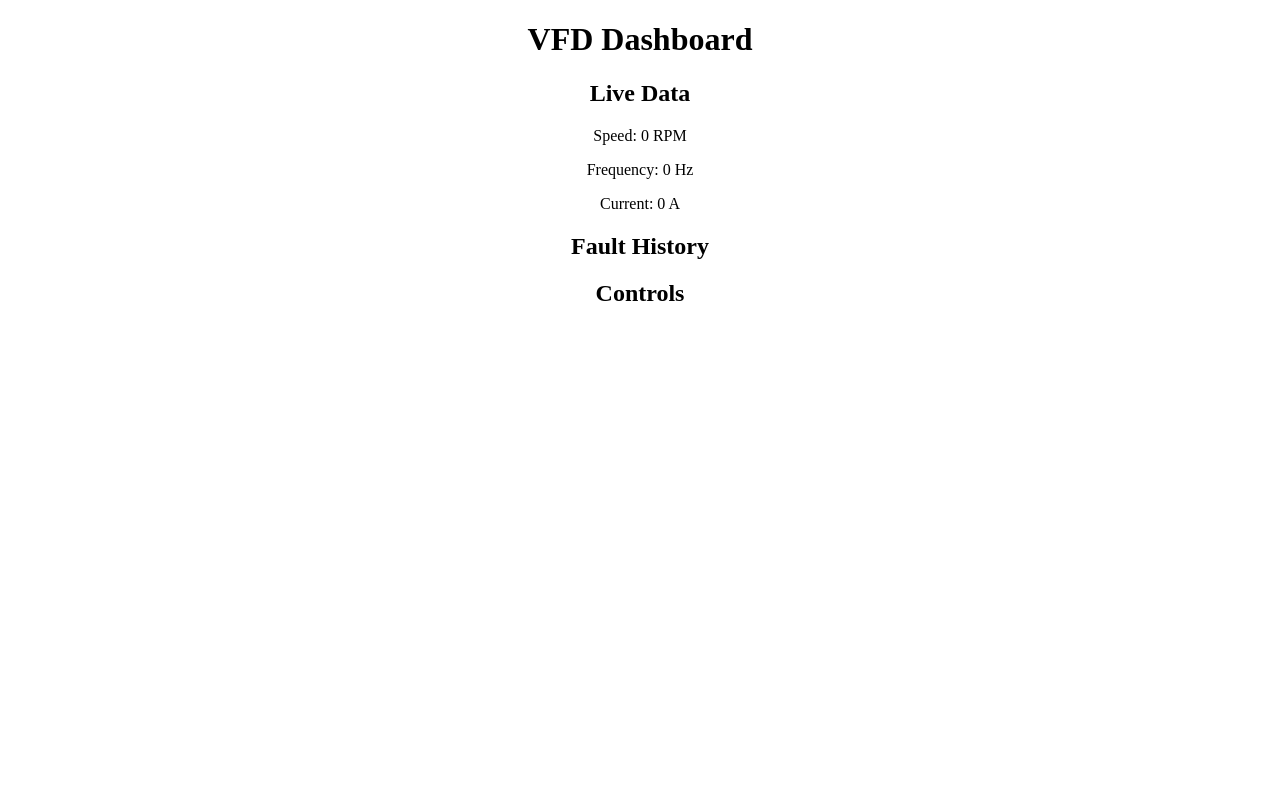
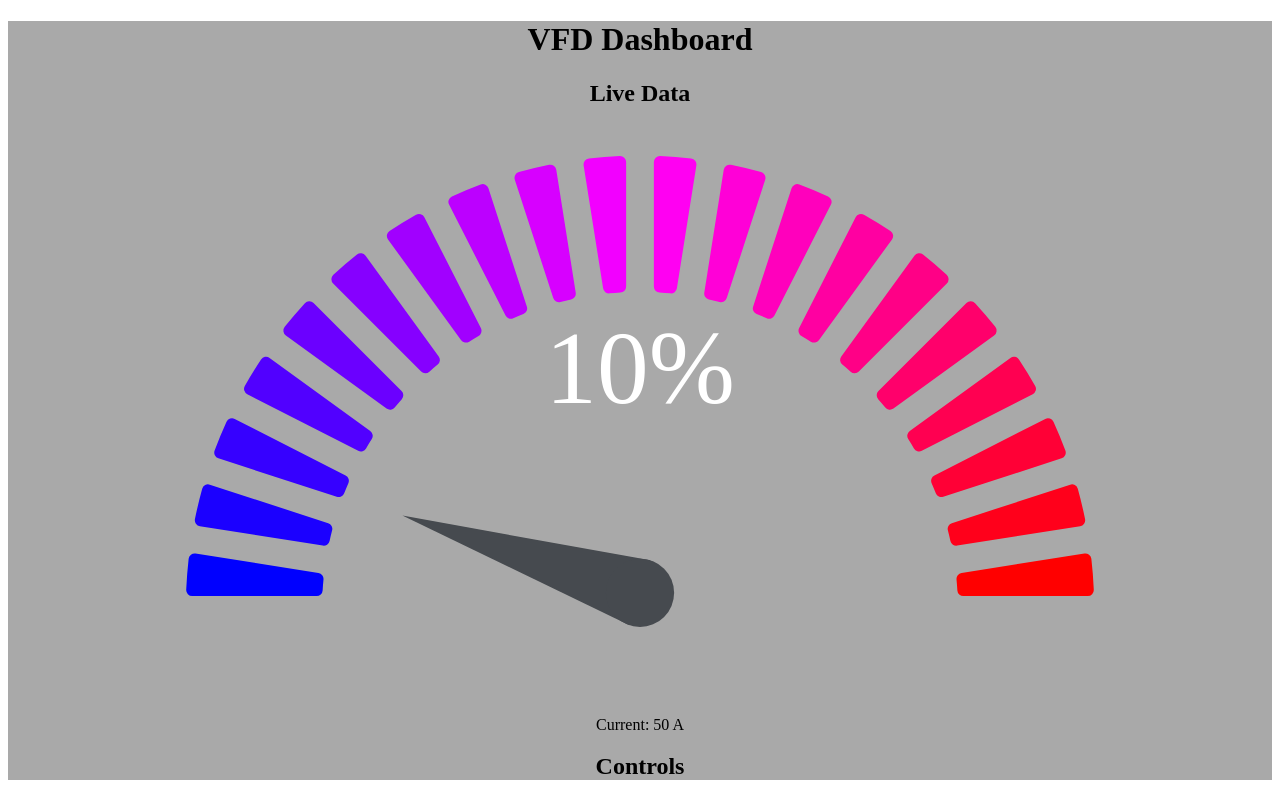
Before and after one commit to watdig/watdig-hmi, a React (Create React App) app: page / in a window 1280 px wide. Built offline with nearby package versions, Linux system fonts and the light colour scheme; no server answers.

Commit message:
Endpoints and RESTful APIs set up. Motor speed guage configured

```diff
--- a/package.json
+++ b/package.json
@@ -8,7 +8,9 @@
     "@testing-library/user-event": "^13.5.0",
     "react": "^18.3.1",
     "react-dom": "^18.3.1",
+    "react-gauge-chart": "^0.5.1",
     "react-scripts": "5.0.1",
+    "styled-components": "^6.1.13",
     "web-vitals": "^2.1.4"
   },
   "scripts": {
--- a/src/App.css
+++ b/src/App.css
@@ -1,38 +1,11 @@
 .App {
   text-align: center;
+  background-color: darkgray;
 }
 
-.App-logo {
-  height: 40vmin;
-  pointer-events: none;
-}
 
 @media (prefers-reduced-motion: no-preference) {
   .App-logo {
     animation: App-logo-spin infinite 20s linear;
   }
 }
-
-.App-header {
-  background-color: #282c34;
-  min-height: 100vh;
-  display: flex;
-  flex-direction: column;
-  align-items: center;
-  justify-content: center;
-  font-size: calc(10px + 2vmin);
-  color: white;
-}
-
-.App-link {
-  color: #61dafb;
-}
-
-@keyframes App-logo-spin {
-  from {
-    transform: rotate(0deg);
-  }
-  to {
-    transform: rotate(360deg);
-  }
-}
--- a/src/App.jsx
+++ b/src/App.jsx
@@ -1,10 +1,10 @@
 import './App.css';
-import Dashboard from './components/Homepage';
+import VitalsDashboard from './components/Homepage';
 
 function App() {
   return (
     <div className="App">
-      <Dashboard />
+      <VitalsDashboard />
     </div>
   );
 }
--- a/src/components/Homepage.jsx
+++ b/src/components/Homepage.jsx
@@ -1,7 +1,9 @@
 import React, { useEffect, useState } from "react";
+import GaugeChart from "react-gauge-chart";
+import styled from "styled-components";
 import axios from "axios";
 
-const Dashboard = () => {
+const VitalsDashboard = () => {
   const [speed, setSpeed] = useState(0);
   const [frequency, setFrequency] = useState(0);
   const [current, setCurrent] = useState(0);
@@ -10,7 +12,25 @@ const Dashboard = () => {
   const [dcBusVoltage, setDcBusVoltage] = useState(0);
   const [outputVoltage, setOutputVoltage] = useState(0);
   const [driveTemp, setDriveTemp] = useState(0);
+  const [driveCbTemp, setDriveCbTemp] = useState(0);
+  const [motThermStress, setMotThermStress] = useState(0);
 
+  const GaugeContainer = styled.div`
+    marginLeft: "20px",
+    display: "flex",
+    justifyContent: "center",
+    alignItems: "center",
+    width: "200px",
+    height: "200px",
+  `;
+
+  const StyledGaugeChart = styled(GaugeChart)`
+    fontSize: "18px",
+    color: "#000000",
+  `;
+
+  //COMMENTED OUT UNTILL VFD CAN FEED INTO PROGRAM
+  /*
   useEffect(() => {
     // Fetch speed data
     const fetchSpeed = async () => {
@@ -57,7 +77,19 @@ const Dashboard = () => {
     //Fetch Drive Temp data
     const fetchDriveTemp = async () => {
       const response = await axios.get("/api/data/drive-temp");
-      setOutputVoltage(response.data.drive_temp);
+      setDriveTemp(response.data.drive_temp);
+    };
+
+    // Fetch CB Temp data
+    const fetchDriveCbTemp = async () => {
+      const response = await axios.get("/api/data/drive-cb-temp");
+      setDriveCbTemp(response.data.cb_temp);
+    };
+
+    // Fetch Mot Therm Stress data
+    const fetchMotThermStress = async () => {
+      const response = await axios.get("/api/data/mot-therm-stress");
+      setMotThermStress(response.data.mot_therm_stress);
     };
 
     //Initialize all register values
@@ -69,27 +101,32 @@ const Dashboard = () => {
     fetchDcBusVoltage();
     fetchOutputVoltage();
     fetchDriveTemp();
+    fetchDriveCbTemp();
+    fetchMotThermStress();
   }, []);
+  */
   return (
     <div>
       <h1>VFD Dashboard</h1>
       <div>
         <h2>Live Data</h2>
-        <p>Speed: {speed} RPM</p>
-        <p>Frequency: {frequency} Hz</p>
-        <p>Current: {current} A</p>
-        {/* Add additional data points like Torque, Power, etc. */}
-      </div>
-      <div>
-        <h2>Fault History</h2>
-        {/* Fault history component */}
+        <GaugeContainer>
+          <StyledGaugeChart
+            id="gauge-chart"
+            nrOfLevels={20}
+            percent={10 / 100}
+            arcWidth={0.3}
+            colors={["#0000FF", "#00FF00", "#FF0000"]} // Customize colors
+          />
+        </GaugeContainer>
+        <p>Current: {50} A</p>
       </div>
       <div>
         <h2>Controls</h2>
-        {/* Buttons for Start, Stop, Direction commands */}
+        {/* Controlling options */}
       </div>
     </div>
   );
 };
 
-export default Dashboard;
+export default VitalsDashboard;
--- /dev/null
+++ b/src/components/Navbar.jsx
@@ -0,0 +1,3 @@
+const Navbar = () => {
+
+}
```
Also changed, not shown: src/components/FaultHistory.jsx (added, +15 -0 lines), 2 other files (tests, documents, lock files or other folders).
